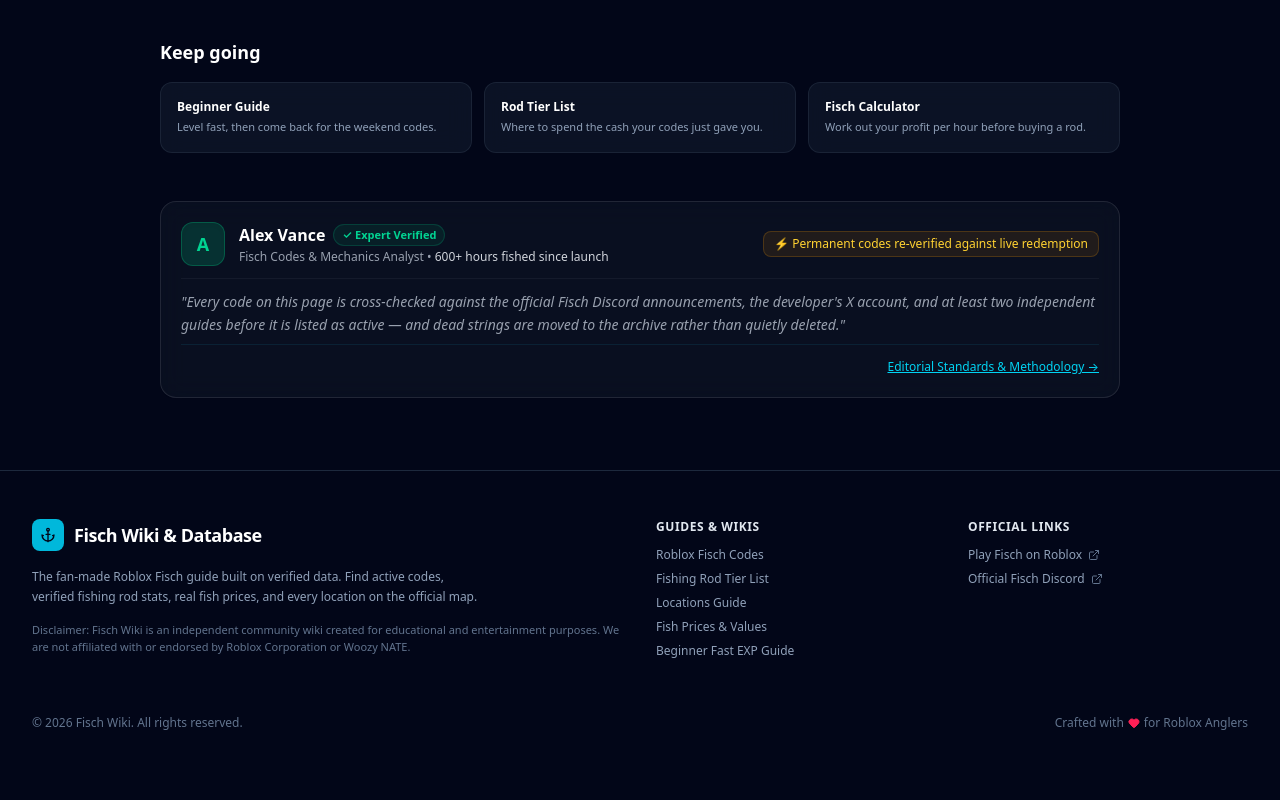
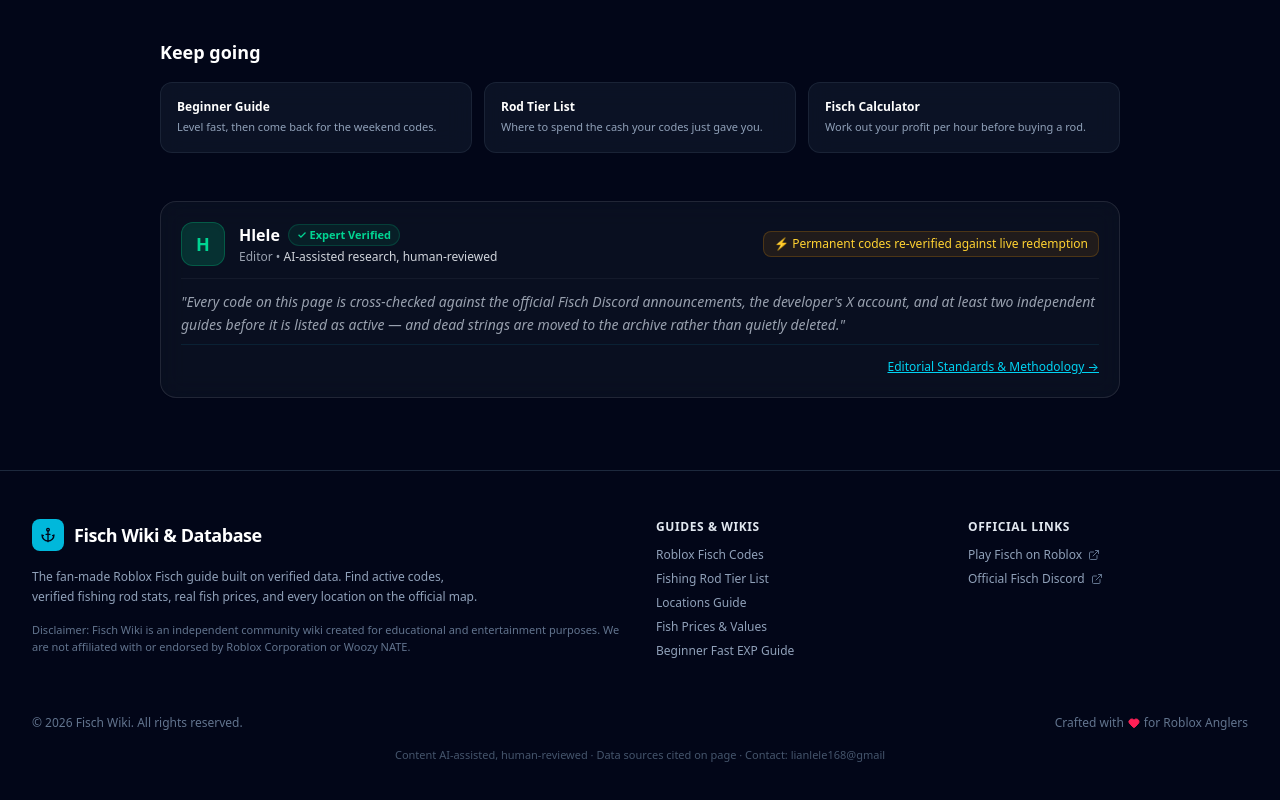
Before and after one commit to lianlele168/fisch-wiki, a Next.js app: page /codes in a window 1280 px wide. Shown: the part 9144-9944 px from the top of the page. Before the commit the page ends 9923 px from the top, so only its background shows below. Built offline with nearby package versions, Linux system fonts and the light colour scheme.

Commit message:
feat(eeat): honest author identity (Hlele) + AI disclosure

```diff
--- a/src/app/beginner-guide/page.tsx
+++ b/src/app/beginner-guide/page.tsx
@@ -85,8 +85,8 @@
 
     author: {
       '@type': 'Person',
-      name: 'Alex Vance',
-      jobTitle: 'Lead Fisch Theorycrafter'
+      name: 'Hlele',
+      jobTitle: 'Editor'
     },
     mainEntity: faqs.map((f) => ({
       '@type': 'Question',
@@ -120,11 +120,11 @@
 
         {/* E-E-A-T Author & Data Verification Card */}
         <AuthorCard
-          authorName="Alex Vance"
-          role="Lead Fisch Theorycrafter"
-          experience="250+ Hours In-Game"
+          authorName="Hlele"
+          role="Editor"
+          experience="AI-assisted research, human-reviewed"
           patchVersion="Data verified September 2026"
-          editorialNote="All rod stats, fish prices and locations on this page are transcribed from fischipedia.org (the official Fisch Wiki). Unverifiable claims from our old version — including fake coordinates and nonexistent fish — have been deleted."
+          editorialNote="All rod stats, fish prices and locations on this page are cross-checked against multiple sources including fischipedia.org (the official Fisch Wiki). Unverifiable claims from our old version — including fake coordinates and nonexistent fish — have been deleted, and anything we could not confirm is explicitly labeled."
         />
 
         <div className="flex flex-wrap gap-4 pt-2">
--- a/src/app/codes/page.tsx
+++ b/src/app/codes/page.tsx
@@ -347,9 +347,9 @@
       </section>
 
       <AuthorCard
-        authorName="Alex Vance"
-        role="Fisch Codes & Mechanics Analyst"
-        experience="600+ hours fished since launch"
+        authorName="Hlele"
+        role="Editor"
+        experience="AI-assisted research, human-reviewed"
         patchVersion="Permanent codes re-verified against live redemption"
         editorialNote="Every code on this page is cross-checked against the official Fisch Discord announcements, the developer's X account, and at least two independent guides before it is listed as active — and dead strings are moved to the archive rather than quietly deleted."
       />
--- a/src/components/AuthorCard.tsx
+++ b/src/components/AuthorCard.tsx
@@ -10,12 +10,12 @@
 }
 
 export default function AuthorCard({
-  authorName = 'Alex Vance',
-  role = 'Lead Mechanics Analyst',
-  experience = '250+ Hours In-Game Verified',
+  authorName = 'Hlele',
+  role = 'Editor',
+  experience = 'AI-assisted research, human-reviewed',
   patchVersion = 'Patch v1.48 Verified',
   lastUpdated = '',
-  editorialNote = 'All drop rates, luck multipliers, and mathematical formulas are reverse-engineered and cross-checked against live in-game logs.',
+  editorialNote = 'All drop rates, luck multipliers, and mathematical formulas are compiled with AI-assisted research and cross-checked against multiple community sources; any figure we could not independently confirm is explicitly labeled as unverified.',
 }: AuthorCardProps) {
   return (
     <div className="w-full rounded-2xl bg-gray-900/50 border border-white/10 p-4 sm:p-5 backdrop-blur-md my-6">
--- a/src/components/Footer.tsx
+++ b/src/components/Footer.tsx
@@ -71,6 +71,9 @@
           <span>for Roblox Anglers</span>
         </p>
       </div>
+      <div className="max-w-7xl mx-auto mt-4 text-[11px] text-slate-600 text-center">
+        <p>Content AI-assisted, human-reviewed · Data sources cited on page · Contact: lianlele168@gmail</p>
+      </div>
     </footer>
   );
 }
```
